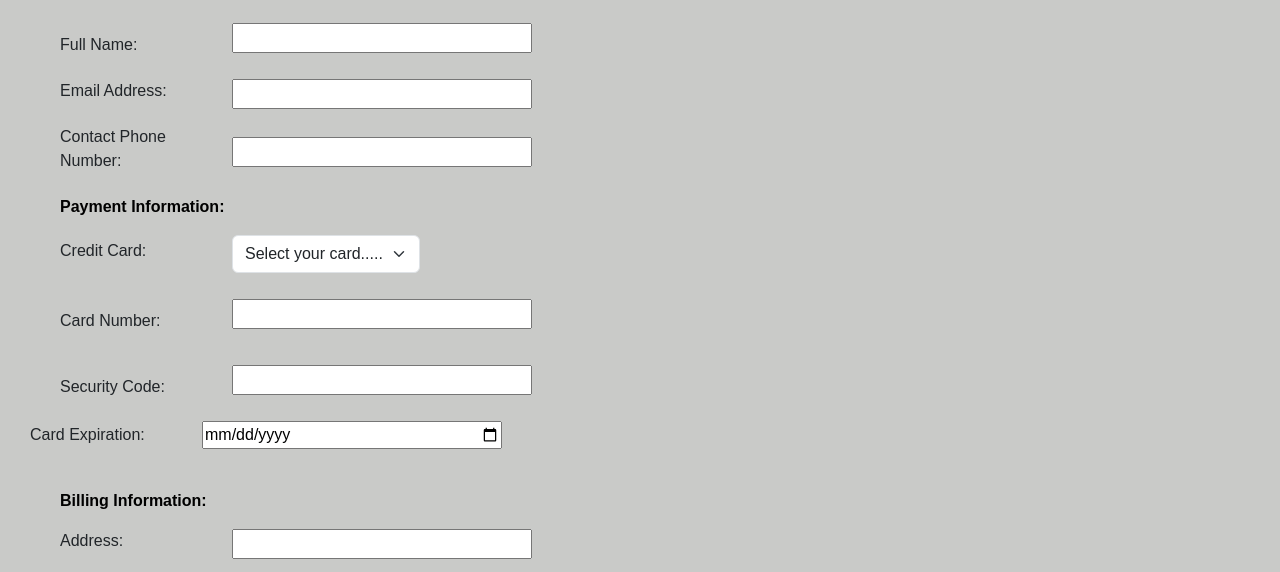
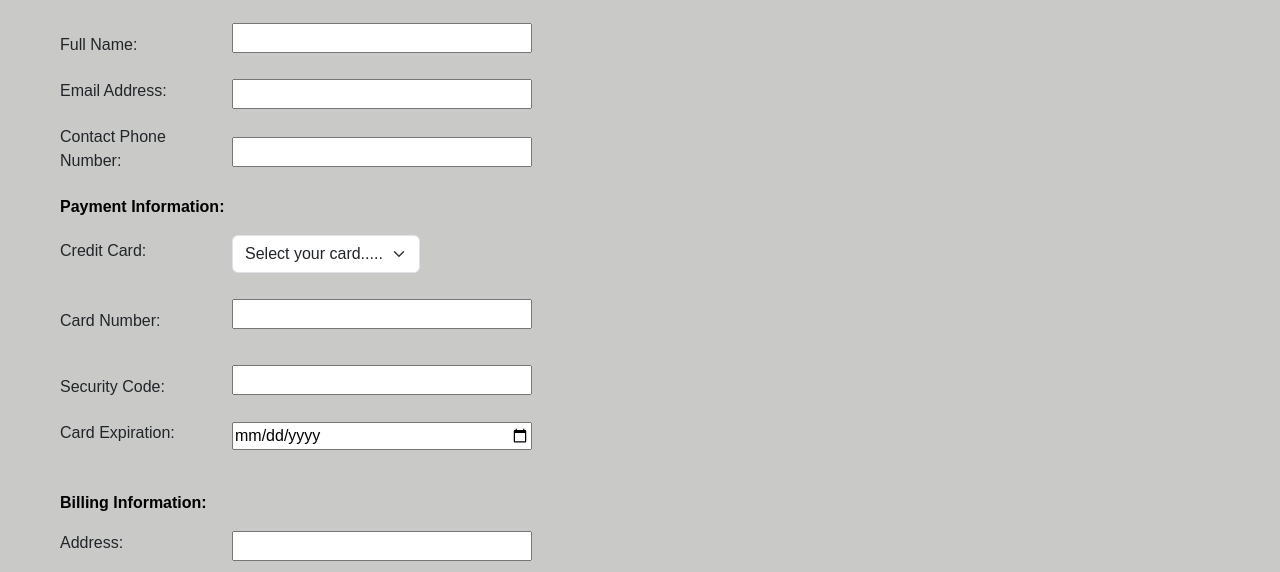
Before and after one commit to bdtp26/Motivational_Speaker_Conference, a plain HTML site: page payment.html in a window 1280 px wide. Shown: the part 161-733 px from the top of the page. Drawn offline with nearby package versions, Linux system fonts and the light colour scheme.

Commit message:
Update payment.html

```diff
--- a/payment.html
+++ b/payment.html
@@ -99,7 +99,7 @@
 <input type="text" id="code" name="code" required>
 </div>
   <div class="mb-3">
-  <label> Card Expiration: </label>
+  <label style="margin-left: 30px; margin-bottom: 6px;"> Card Expiration: </label>
     <input type="date" name="cardExp" />
   </div>
 
```
